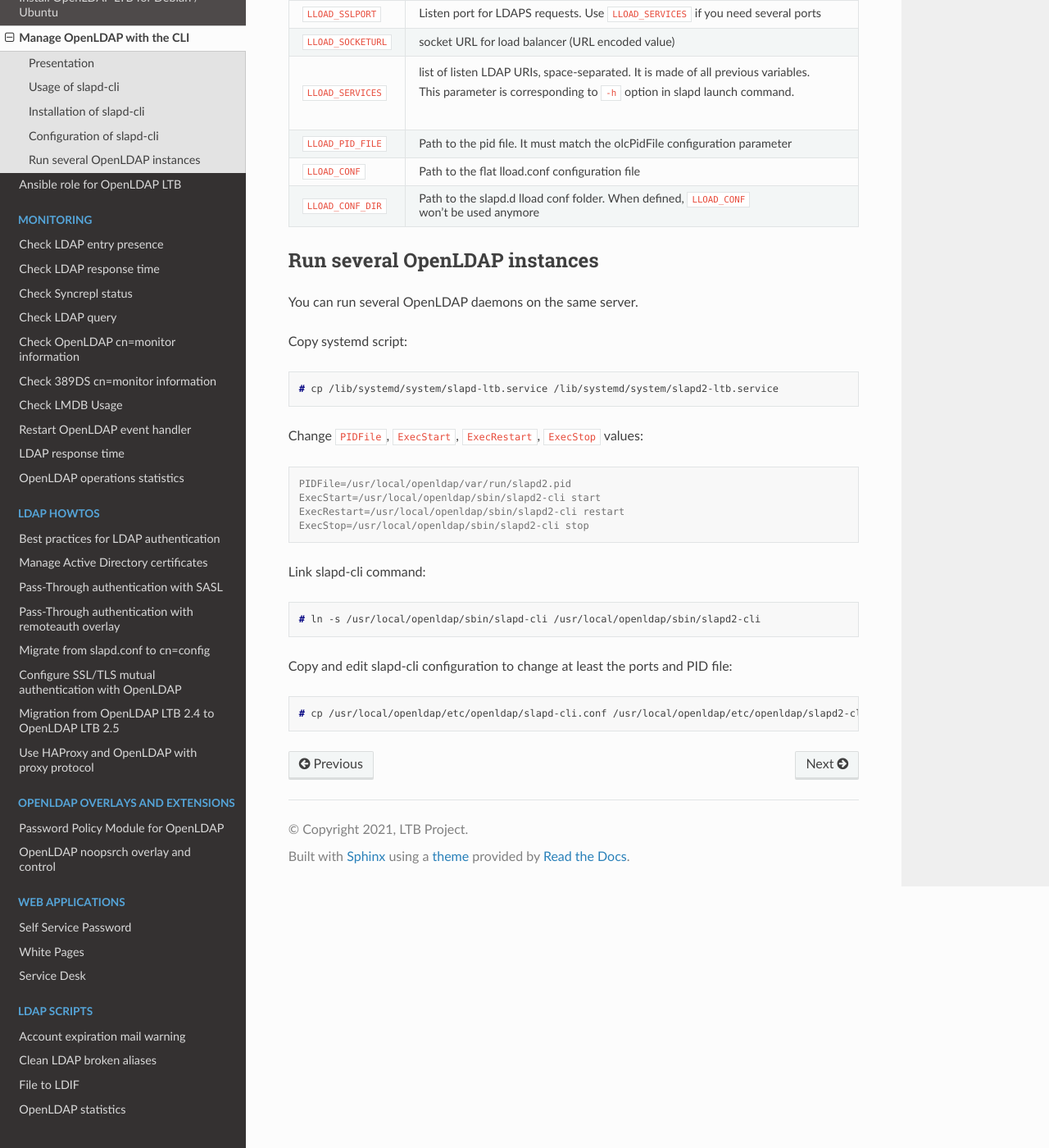
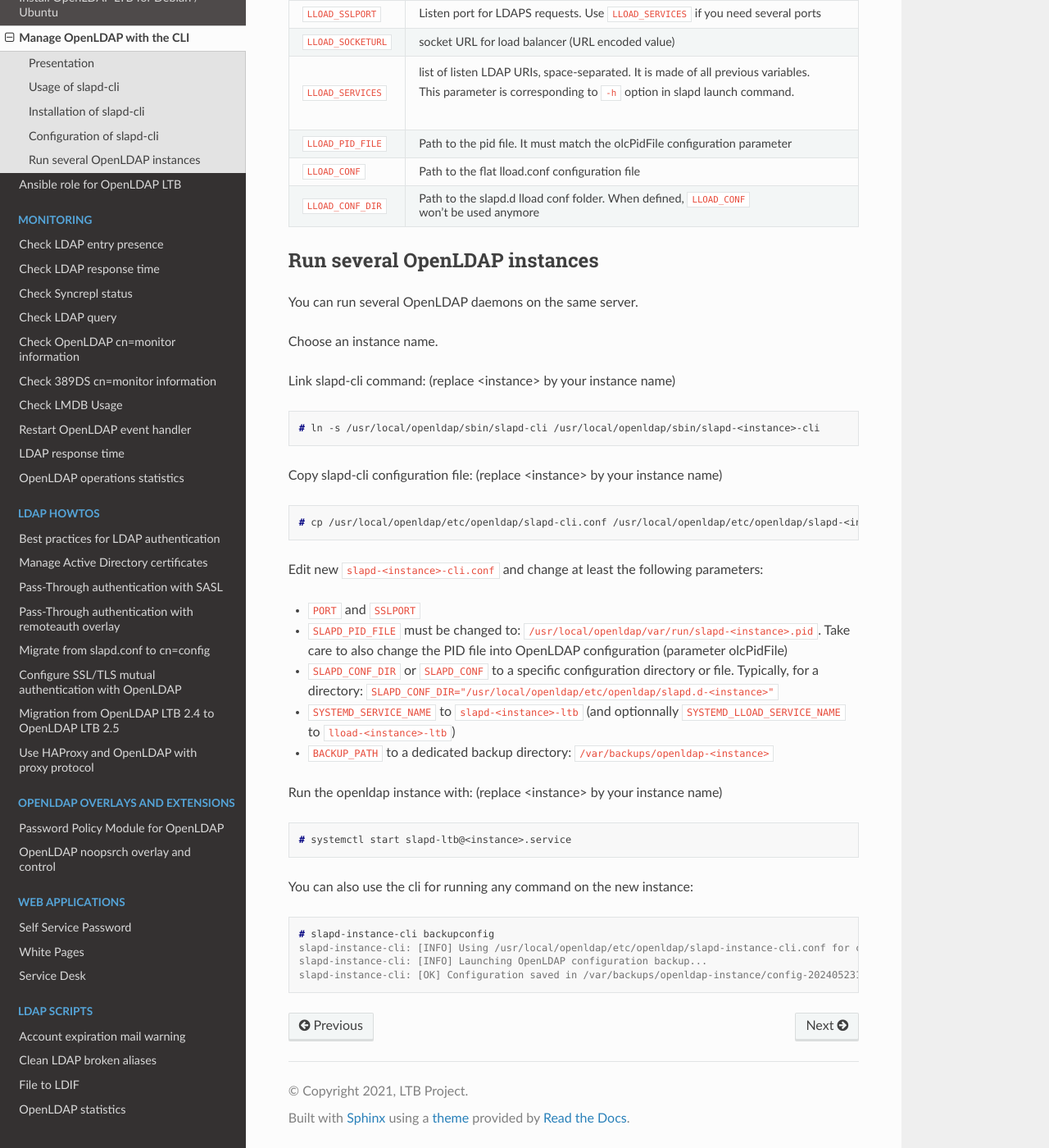
Before and after one commit to ltb-project/documentation, a Sphinx documentation site: the page built from source/slapd-cli.rst, in a window 1280 px wide and 1400 px high, scrolled down 6629 px. Shown: the whole window at 82% size. Built offline with Sphinx 7.4.7 and the Read the Docs theme 2.0.0, drawn with Linux system fonts in a browser that asks for light colours.

Commit message:
new way (systemd instances) for running several openldap instances

```diff
--- a/source/slapd-cli.rst
+++ b/source/slapd-cli.rst
@@ -342,29 +342,41 @@ Run several OpenLDAP instances
 
 You can run several OpenLDAP daemons on the same server.
 
-Copy systemd script:
+Choose an instance name.
+
+Link slapd-cli command: (replace <instance> by your instance name)
 
 .. code-block:: console
 
-   # cp /lib/systemd/system/slapd-ltb.service /lib/systemd/system/slapd2-ltb.service
+    # ln -s /usr/local/openldap/sbin/slapd-cli /usr/local/openldap/sbin/slapd-<instance>-cli
 
-Change ``PIDFile``, ``ExecStart``, ``ExecRestart``, ``ExecStop`` values:
+Copy slapd-cli configuration file: (replace <instance> by your instance name)
 
 .. code-block:: console
 
-   PIDFile=/usr/local/openldap/var/run/slapd2.pid
-   ExecStart=/usr/local/openldap/sbin/slapd2-cli start
-   ExecRestart=/usr/local/openldap/sbin/slapd2-cli restart
-   ExecStop=/usr/local/openldap/sbin/slapd2-cli stop
+   # cp /usr/local/openldap/etc/openldap/slapd-cli.conf /usr/local/openldap/etc/openldap/slapd-<instance>-cli.conf
 
-Link slapd-cli command:
+Edit new ``slapd-<instance>-cli.conf`` and change at least the following parameters:
+
+* ``PORT`` and ``SSLPORT``
+* ``SLAPD_PID_FILE`` must be changed to: ``/usr/local/openldap/var/run/slapd-<instance>.pid``. Take care to also change the PID file into OpenLDAP configuration (parameter olcPidFile)
+* ``SLAPD_CONF_DIR`` or ``SLAPD_CONF`` to a specific configuration directory or file. Typically, for a directory: ``SLAPD_CONF_DIR="/usr/local/openldap/etc/openldap/slapd.d-<instance>"``
+* ``SYSTEMD_SERVICE_NAME`` to ``slapd-<instance>-ltb`` (and optionnally ``SYSTEMD_LLOAD_SERVICE_NAME`` to ``lload-<instance>-ltb``)
+* ``BACKUP_PATH`` to a dedicated backup directory: ``/var/backups/openldap-<instance>``
+
+
+Run the openldap instance with: (replace <instance> by your instance name)
 
 .. code-block:: console
 
-    # ln -s /usr/local/openldap/sbin/slapd-cli /usr/local/openldap/sbin/slapd2-cli
+   # systemctl start slapd-ltb@<instance>.service
 
-Copy and edit slapd-cli configuration to change at least the ports and PID file:
+
+You can also use the cli for running any command on the new instance:
 
 .. code-block:: console
 
-   # cp /usr/local/openldap/etc/openldap/slapd-cli.conf /usr/local/openldap/etc/openldap/slapd2-cli.conf
+   # slapd-instance-cli backupconfig
+   slapd-instance-cli: [INFO] Using /usr/local/openldap/etc/openldap/slapd-instance-cli.conf for configuration
+   slapd-instance-cli: [INFO] Launching OpenLDAP configuration backup...
+   slapd-instance-cli: [OK] Configuration saved in /var/backups/openldap-instance/config-20240523174022.ldif
```
